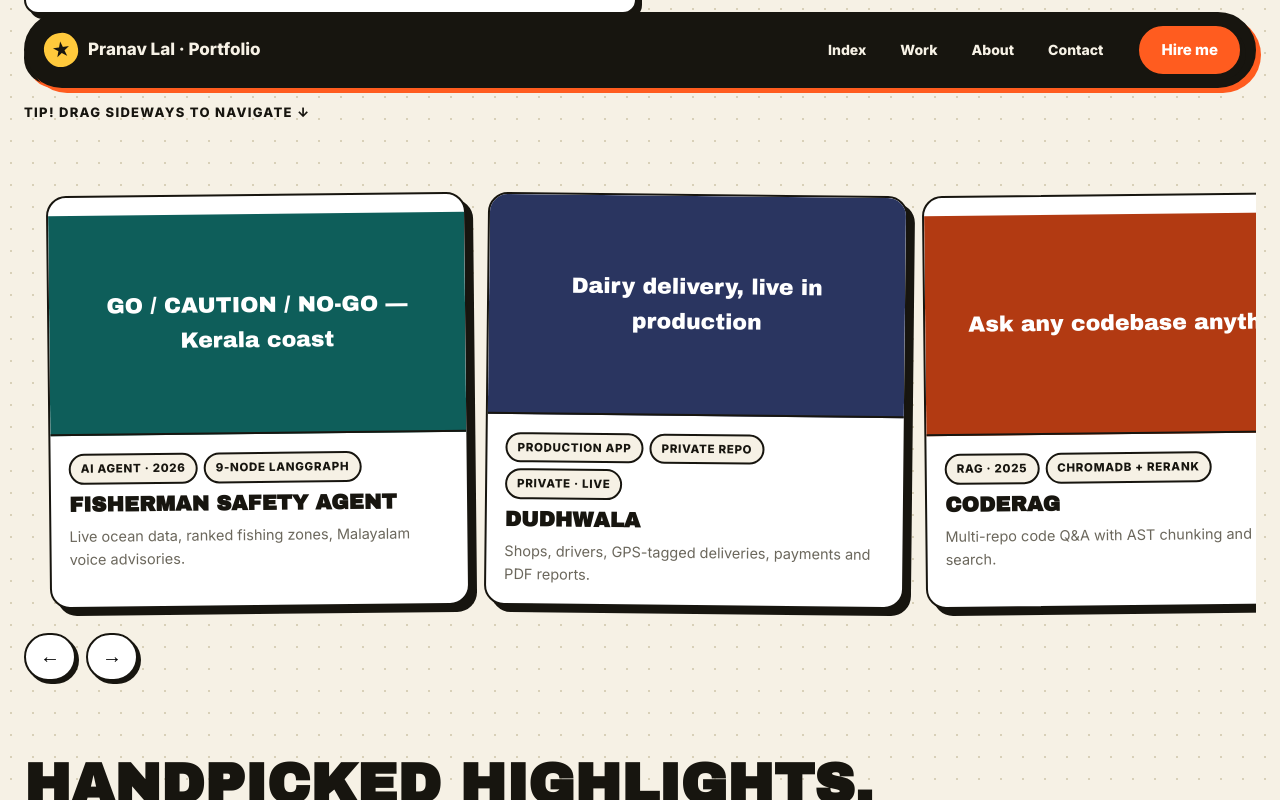
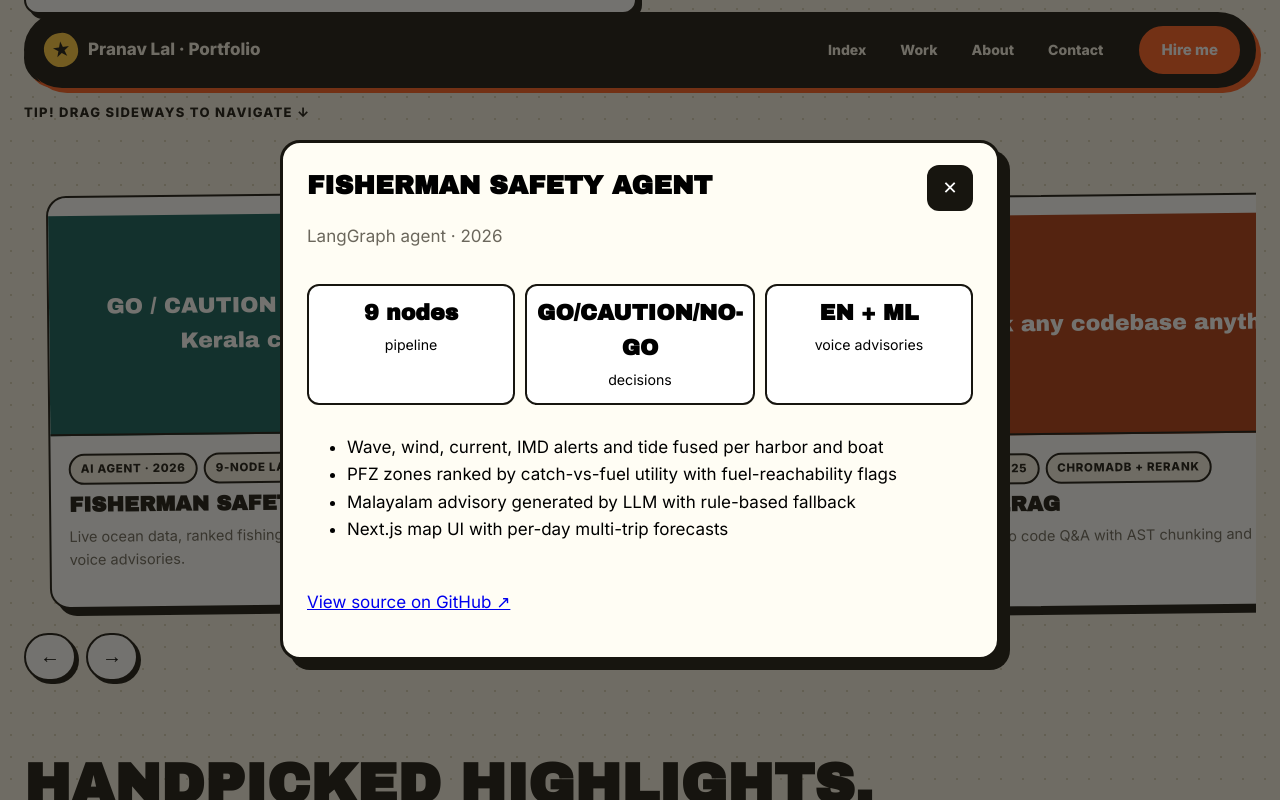
Before and after one commit to pranavlal18/Portfolio, a React (Vite) app: page / in a window 1280 px wide. Both pictures are taken after a click on the button 258 px from the left and 1084 px from the top of the page. Shown: the part 684-1484 px from the top of the page. Built offline with nearby package versions, Linux system fonts and the light colour scheme.

Commit message:
feat: per-project case dialog with focus discipline

```diff
--- a/src/App.jsx
+++ b/src/App.jsx
@@ -1,7 +1,10 @@
+import { useState } from 'react';
 import TicketNav from './components/TicketNav';
 import StickerHero from './components/StickerHero';
 import WorkRail from './components/WorkRail';
+import CaseDialog from './components/CaseDialog';
 import { CASES, FEATURED, MORE } from './content/cases';
+import { CASE_DETAILS } from './content/caseDetails';
 import { useReveal } from './hooks/useReveal';
 
 const featuredCases = FEATURED.map((slug) => CASES[slug]);
@@ -10,14 +13,14 @@ const moreCases = MORE.map((slug) => CASES[slug]);
 function App() {
   // Reveal root: .reveal nodes added by later sections animate in once.
   const revealRef = useReveal();
+  // Open case dialog: rail cards call onOpen(slug); null closes it.
+  const [openSlug, setOpenSlug] = useState(null);
 
   return (
     <div ref={revealRef}>
       <TicketNav />
       <main id="top" className="wrap">
         <StickerHero />
-        {/* Task 3 replaces this no-op with the case dialog opener — WorkRail
-            already forwards each card's data-slug. */}
         <WorkRail
           id="rail1"
           name="featured"
@@ -25,6 +28,7 @@ function App() {
           sectionLabel="Featured work rail"
           cases={featuredCases}
           goto={{ target: '#more', label: 'All work! →' }}
+          onOpen={setOpenSlug}
         />
         <WorkRail
           id="rail2"
@@ -35,9 +39,14 @@ function App() {
           sub="Spanning the last few years. Click the sides or drag — open any card for the case."
           cases={moreCases}
           goto={{ target: '#resume', label: 'Resume ↓' }}
+          onOpen={setOpenSlug}
         />
-        {/* Extension point — Tasks 3–5 mount after rails: dialog, band,
-            resume, contact, footer. */}
+        <CaseDialog
+          detail={openSlug ? CASE_DETAILS[openSlug] : null}
+          onClose={() => setOpenSlug(null)}
+        />
+        {/* Extension point — Tasks 4–5 mount after rails: band, resume,
+            contact, footer. */}
       </main>
     </div>
   );
--- /dev/null
+++ b/src/components/CaseDialog.jsx
@@ -0,0 +1,110 @@
+import { useEffect, useRef } from 'react';
+/* eslint-disable react/prop-types -- props are validated by src/dialog.test.js */
+
+/**
+ * CaseDialog — paper case dialog (port of the reference dialog, indexq.html
+ * line 251 markup + lines 283–287 open/close script), with copy driven by
+ * src/content/caseDetails.js instead of inline demo data.
+ *
+ * Open/close discipline (ported exactly):
+ * - `detail | null` controls the dialog: a ref effect calls `showModal()`
+ *   (guarded by `dlg.open`) and focuses the ✕ button on open; on close it
+ *   calls the native `close()`.
+ * - Esc is handled via the native `cancel` event (preventDefault + onClose),
+ *   so React state stays the single source of truth.
+ * - Backdrop clicks use the reference coordinate check: a click whose
+ *   clientX/clientY fall outside `getBoundingClientRect()` is a backdrop hit.
+ * - On close, focus returns to the opening card by querying its `data-slug`
+ *   (recorded at open time, before `detail` is cleared).
+ *
+ * Footer: GitHub link (new tab + noopener noreferrer) when `detail.github`
+ * exists; DudhWala has `github: null`, so it renders the private badge with
+ * zero anchors.
+ */
+const PRIVATE_BADGE = 'Private repo · Live in production';
+
+export default function CaseDialog({ detail, onClose }) {
+  const dialogRef = useRef(null);
+  const closeBtnRef = useRef(null);
+  const lastSlugRef = useRef(null); // opener card slug, for focus return
+
+  useEffect(() => {
+    const dlg = dialogRef.current;
+    if (!dlg) return;
+    if (detail) {
+      lastSlugRef.current = detail.slug;
+      if (typeof dlg.showModal === 'function') {
+        if (!dlg.open) dlg.showModal();
+        closeBtnRef.current?.focus();
+      }
+    } else if (dlg.open) {
+      // Native close() fires the `close` event → focus return below.
+      dlg.close();
+    }
+  }, [detail]);
+
+  // Esc: native cancel → close path above (never touches the DOM directly).
+  const handleCancel = (e) => {
+    e.preventDefault();
+    onClose();
+  };
+
+  // Native close event (from ✕/Esc/backdrop all funneling through onClose).
+  const handleClose = () => {
+    const slug = lastSlugRef.current;
+    if (!slug) return;
+    document.querySelector(`[data-slug="${slug}"]`)?.focus();
+  };
+
+  // Backdrop coordinate check, ported from the reference: content clicks land
+  // inside the dialog rect; the modal backdrop targets the dialog itself with
+  // coordinates outside it.
+  const handleDialogClick = (e) => {
+    const r = e.currentTarget.getBoundingClientRect();
+    if (e.clientX < r.left || e.clientX > r.right || e.clientY < r.top || e.clientY > r.bottom) {
+      onClose();
+    }
+  };
+
+  return (
+    <dialog ref={dialogRef} aria-labelledby="case-dlg-title" onCancel={handleCancel} onClose={handleClose} onClick={handleDialogClick}>
+      <div className="dh">
+        <div>
+          <h3 id="case-dlg-title">{detail?.title ?? 'Case'}</h3>
+          <p style={{ color: 'var(--mut)' }}>{detail?.sub ?? ''}</p>
+        </div>
+        <button ref={closeBtnRef} className="dx" type="button" aria-label="Close dialog" onClick={onClose}>
+          ✕
+        </button>
+      </div>
+      {detail && (
+        <div className="db">
+          <div className="mrow">
+            {detail.metrics.map((m) => (
+              <div className="m" key={m.label}>
+                <b>{m.value}</b>
+                <small>{m.label}</small>
+              </div>
+            ))}
+          </div>
+          <ul>
+            {detail.bullets.map((b) => (
+              <li key={b}>{b}</li>
+            ))}
+          </ul>
+          {detail.github ? (
+            <p>
+              <a href={detail.github} target="_blank" rel="noopener noreferrer">
+                View source on GitHub ↗
+              </a>
+            </p>
+          ) : (
+            <p>
+              <span className="chip">{PRIVATE_BADGE}</span>
+            </p>
+          )}
+        </div>
+      )}
+    </dialog>
+  );
+}
--- /dev/null
+++ b/src/content/caseDetails.js
@@ -0,0 +1,116 @@
+import { PROJECTS } from '../constants/index.js';
+
+/**
+ * caseDetails.js — Task 3 case dialog data. Copy is pinned verbatim by the
+ * redesign brief (title / sub / 3 metrics / 4 bullets / github).
+ *
+ * DudhWala privacy is data-driven from the frozen constants (never hardcoded,
+ * same pattern as cases.js): PROJECTS carries github: null for it, so the
+ * dialog footer renders the private badge with zero anchors.
+ */
+const dudhwala = PROJECTS.find((p) => p.title === 'DudhWala');
+
+export const CASE_DETAILS = {
+  fisherman: {
+    slug: 'fisherman',
+    title: 'Fisherman Safety Agent',
+    sub: 'LangGraph agent · 2026',
+    metrics: [
+      { value: '9 nodes', label: 'pipeline' },
+      { value: 'GO/CAUTION/NO-GO', label: 'decisions' },
+      { value: 'EN + ML', label: 'voice advisories' },
+    ],
+    bullets: [
+      'Wave, wind, current, IMD alerts and tide fused per harbor and boat',
+      'PFZ zones ranked by catch-vs-fuel utility with fuel-reachability flags',
+      'Malayalam advisory generated by LLM with rule-based fallback',
+      'Next.js map UI with per-day multi-trip forecasts',
+    ],
+    github: 'https://github.com/pranavlal18/fisherman-safety-agent',
+  },
+  dudhwala: {
+    slug: 'dudhwala',
+    title: 'DudhWala',
+    sub: 'Production app · private repo',
+    metrics: [
+      { value: 'Live', label: 'in production' },
+      { value: 'OTA', label: 'updates via EAS' },
+      { value: 'GPS', label: 'delivery tagging' },
+    ],
+    bullets: [
+      'Owner bulk planner and shop route ordering in one grid',
+      'Driver delivery flow with GPS verification and credit balances',
+      'Payment collection with PDF delivery and follow-up reports',
+      'Supabase backend with offline-first caching and Sentry monitoring',
+    ],
+    github: dudhwala?.github ?? null,
+  },
+  coderag: {
+    slug: 'coderag',
+    title: 'CodeRAG',
+    sub: 'RAG system · 2025',
+    metrics: [
+      { value: 'Multi', label: 'repos, scoped collections' },
+      { value: 'Hybrid', label: 'dense + BM25 search' },
+      { value: 'Reranked', label: 'cross-encoder results' },
+    ],
+    bullets: [
+      'GitHub ingestion with AST-aware Python chunking',
+      'ChromaDB per-repo collections with BGE embeddings',
+      'Cross-encoder reranking before generation',
+      'LangGraph workflow with multi-turn conversational memory',
+    ],
+    github: 'https://github.com/pranavlal18/coderag',
+  },
+  salespilot: {
+    slug: 'salespilot',
+    title: 'SalesPilot AI',
+    sub: 'Agent workflow · 2025',
+    metrics: [
+      { value: '5-step', label: 'lead pipeline' },
+      { value: '2', label: 'LLM providers' },
+      { value: 'Traced', label: 'with Langfuse' },
+    ],
+    bullets: [
+      'Lead analysis and personalized outreach with human review gate',
+      'FastAPI + PostgreSQL + Alembic migrations in Docker Compose',
+      'Configurable Groq and AWS Bedrock providers',
+      'Pydantic validation and Langfuse tracing for reliability',
+    ],
+    github: 'https://github.com/pranavlal18/salespilot-ai',
+  },
+  fakereview: {
+    slug: 'fakereview',
+    title: 'Fake Review Detector',
+    sub: 'ML service · 2025',
+    metrics: [
+      { value: '86.7%', label: 'accuracy' },
+      { value: '86.5', label: 'F1 score' },
+      { value: '5-fold', label: 'cross-validated' },
+    ],
+    bullets: [
+      'TF-IDF logistic-regression pipeline on ~40K reviews',
+      'Served over FastAPI with PostgreSQL logging',
+      'Scores ready for storefront moderation',
+      'Evaluation-first workflow with held-out metrics',
+    ],
+    github: 'https://github.com/pranavlal18/fake-review-detector',
+  },
+  bingetime: {
+    slug: 'bingetime',
+    title: 'BingeTime',
+    sub: 'Mobile app · Expo',
+    metrics: [
+      { value: '6', label: 'themes' },
+      { value: 'Offline', label: 'lists' },
+      { value: 'TMDb', label: 'catalog' },
+    ],
+    bullets: [
+      'Private show and movie tracker, no account needed',
+      'Supabase persistence with offline-first lists',
+      'FlashList performance with Zustand state',
+      'TMDb-backed discovery and detail screens',
+    ],
+    github: 'https://github.com/pranavlal18/bingetime',
+  },
+};
```
Also changed, not shown: 1 other file (tests, documents, lock files or other folders).
